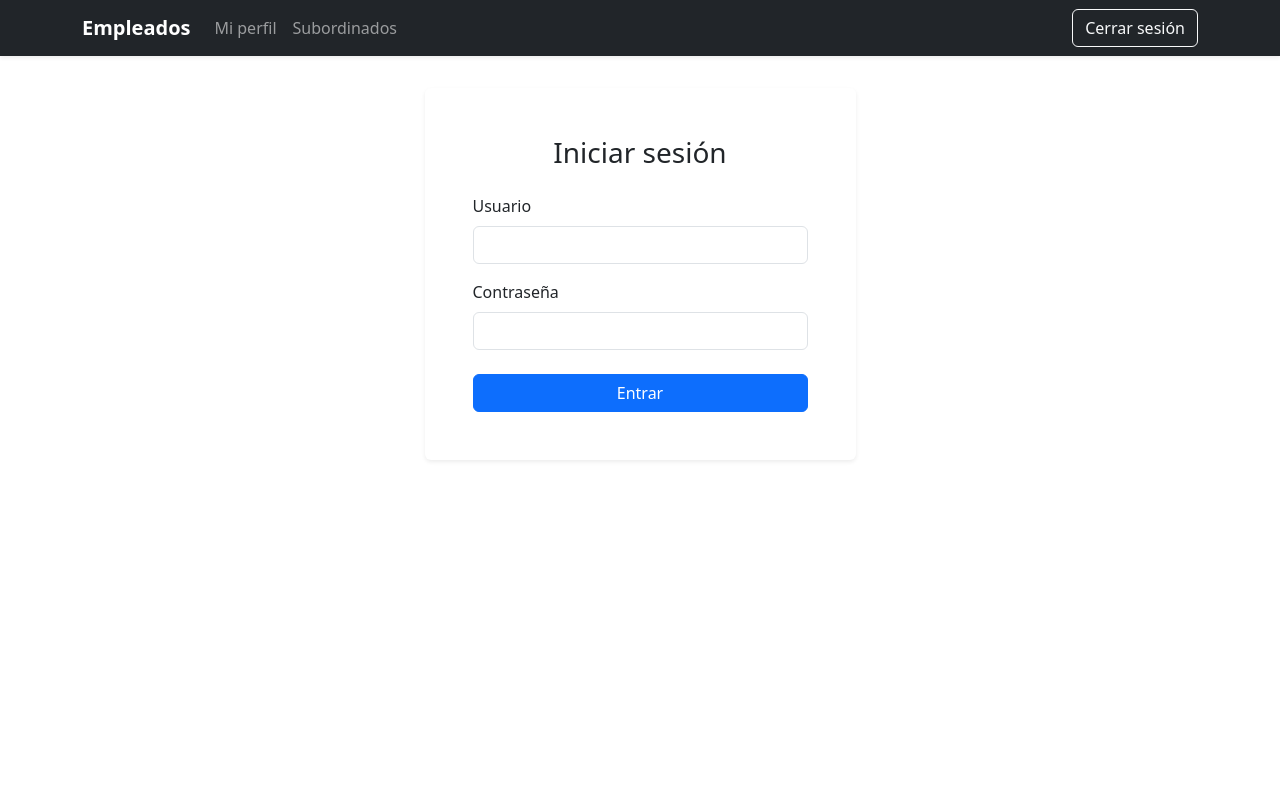
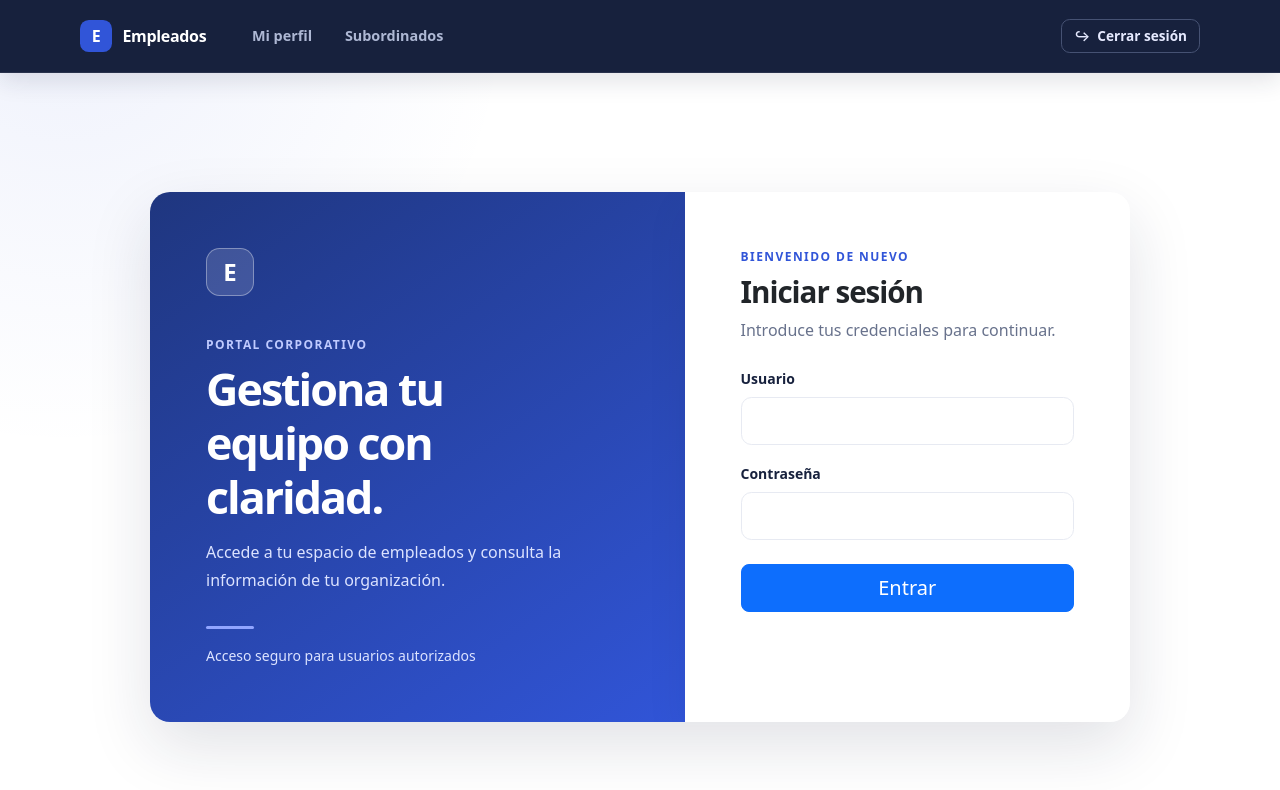
Before and after one commit to Gonzalo-Rew/angularempleadosseguridad, an Angular app: page /login in a window 1280 px wide. Shown: the top 790 px of the page. Built offline with nearby package versions, Linux system fonts and the light colour scheme; sample sign-in values are in the browser's storage.

Commit message:
feat: polish styles with Bootstrap

```diff
--- a/src/app/components/login-component/login-component.css
+++ b/src/app/components/login-component/login-component.css
@@ -0,0 +1,133 @@
+.login-page {
+  display: grid;
+  min-height: calc(100vh - 2rem);
+  align-items: center;
+  padding: 2rem 1rem;
+}
+
+.login-layout {
+  display: grid;
+  grid-template-columns: minmax(0, 0.9fr) minmax(22rem, 0.75fr);
+  width: min(980px, 100%);
+  margin: 0 auto;
+  overflow: hidden;
+  border-radius: 1.25rem;
+  background: var(--app-surface);
+  box-shadow: 0 1.5rem 4rem rgba(23, 33, 61, 0.13);
+}
+
+.login-intro {
+  display: flex;
+  flex-direction: column;
+  justify-content: center;
+  padding: 3.5rem;
+  color: #fff;
+  background: linear-gradient(145deg, #1f367f, #3155d8);
+}
+
+.brand-mark {
+  display: grid;
+  width: 3rem;
+  height: 3rem;
+  margin-bottom: 2.5rem;
+  place-items: center;
+  border: 1px solid rgba(255, 255, 255, 0.35);
+  border-radius: 0.85rem;
+  background: rgba(255, 255, 255, 0.14);
+  font-size: 1.5rem;
+  font-weight: 800;
+}
+
+.login-intro .page-eyebrow {
+  color: #bfcaff;
+}
+
+.login-intro h1 {
+  max-width: 20rem;
+  margin-bottom: 1rem;
+  font-size: clamp(2rem, 4vw, 2.8rem);
+  font-weight: 750;
+  letter-spacing: -0.045em;
+}
+
+.intro-copy {
+  max-width: 24rem;
+  margin-bottom: 2rem;
+  color: #dce3ff;
+  line-height: 1.7;
+}
+
+.intro-rule {
+  width: 3rem;
+  height: 0.2rem;
+  margin-bottom: 1rem;
+  border-radius: 1rem;
+  background: #91a5ff;
+}
+
+.login-intro small {
+  color: #dce3ff;
+}
+
+.login-card {
+  border: 0;
+  border-radius: 0;
+}
+
+.login-card-body {
+  padding: 3.5rem;
+}
+
+.login-title {
+  margin-bottom: 0.5rem;
+  font-size: 1.85rem;
+  font-weight: 750;
+  letter-spacing: -0.035em;
+}
+
+.form-label {
+  color: var(--app-ink);
+  font-size: 0.875rem;
+  font-weight: 650;
+}
+
+.form-control {
+  border-color: var(--app-border);
+  border-radius: 0.65rem;
+}
+
+.form-control:focus {
+  border-color: var(--app-primary);
+  box-shadow: 0 0 0 0.25rem rgba(49, 85, 216, 0.14);
+}
+
+@media (max-width: 767.98px) {
+  .login-page {
+    min-height: 100vh;
+    padding: 1rem;
+  }
+
+  .login-layout {
+    display: block;
+  }
+
+  .login-intro {
+    padding: 2rem;
+  }
+
+  .brand-mark {
+    margin-bottom: 1.5rem;
+  }
+
+  .login-intro h1 {
+    font-size: 2rem;
+  }
+
+  .intro-copy {
+    margin-bottom: 1.25rem;
+  }
+
+  .login-card-body {
+    padding: 2rem;
+  }
+}
--- a/src/app/components/login-component/login-component.html
+++ b/src/app/components/login-component/login-component.html
@@ -1,31 +1,45 @@
-<main class="page-container">
-  <div class="row justify-content-center">
-    <div class="col-12 col-sm-10 col-md-7 col-lg-5">
-      <div class="card border-0 shadow-sm">
-        <div class="card-body p-4 p-md-5">
-          <h1 class="h3 mb-4 text-center">Iniciar sesión</h1>
+<main class="login-page">
+  <div class="login-layout">
+    <section class="login-intro">
+      <div class="brand-mark" aria-hidden="true">E</div>
+      <p class="page-eyebrow">Portal corporativo</p>
+      <h1>Gestiona tu equipo con claridad.</h1>
+      <p class="intro-copy">Accede a tu espacio de empleados y consulta la información de tu organización.</p>
+      <div class="intro-rule"></div>
+      <small>Acceso seguro para usuarios autorizados</small>
+    </section>
+
+    <section class="surface-card login-card" aria-labelledby="login-title">
+      <div class="login-card-body">
+        <div class="mb-4">
+          <p class="page-eyebrow">Bienvenido de nuevo</p>
+          <h2 class="login-title" id="login-title">Iniciar sesión</h2>
+          <p class="page-subtitle">Introduce tus credenciales para continuar.</p>
+        </div>
 
         <form (ngSubmit)="login()">
           <div class="mb-3">
             <label class="form-label" for="username">Usuario</label>
-              <input class="form-control" type="text" id="username" name="username"
+            <input class="form-control form-control-lg" type="text" id="username" name="username"
               [(ngModel)]="credenciales.userName" required />
           </div>
 
           <div class="mb-4">
             <label class="form-label" for="password">Contraseña</label>
-              <input class="form-control" type="password" id="password" name="password"
+            <input class="form-control form-control-lg" type="password" id="password" name="password"
               [(ngModel)]="credenciales.password" required />
           </div>
 
           @if (mensajeError) {
-              <div class="alert alert-danger" role="alert">{{ mensajeError }}</div>
+            <div class="alert alert-danger d-flex align-items-center gap-2" role="alert">
+              <span aria-hidden="true">!</span>
+              <span>{{ mensajeError }}</span>
+            </div>
           }
 
-            <button class="btn btn-primary w-100" type="submit">Entrar</button>
+          <button class="btn btn-primary btn-lg w-100" type="submit">Entrar</button>
         </form>
       </div>
-      </div>
-    </div>
+    </section>
   </div>
 </main>
--- a/src/app/components/menu-component/menu-component.css
+++ b/src/app/components/menu-component/menu-component.css
@@ -0,0 +1,95 @@
+.app-navbar {
+  position: sticky;
+  z-index: 10;
+  top: 0;
+  border-bottom: 1px solid rgba(255, 255, 255, 0.08);
+  color: #fff;
+  background: #17213d;
+  box-shadow: 0 0.5rem 1.5rem rgba(23, 33, 61, 0.12);
+}
+
+.navbar-inner {
+  display: flex;
+  width: min(1120px, calc(100% - 2rem));
+  min-height: 4.5rem;
+  margin: 0 auto;
+  align-items: center;
+  gap: 2rem;
+}
+
+.app-brand {
+  display: inline-flex;
+  align-items: center;
+  gap: 0.65rem;
+  color: #fff;
+  font-weight: 750;
+  letter-spacing: -0.02em;
+  text-decoration: none;
+}
+
+.brand-icon {
+  display: grid;
+  width: 2rem;
+  height: 2rem;
+  place-items: center;
+  border-radius: 0.55rem;
+  color: #fff;
+  background: var(--app-primary);
+  font-weight: 800;
+}
+
+.app-nav {
+  display: flex;
+  flex-direction: row;
+  gap: 0.35rem;
+}
+
+.app-nav .nav-link {
+  padding: 0.55rem 0.85rem;
+  border-radius: 0.5rem;
+  color: #aeb8d4;
+  font-size: 0.9rem;
+  font-weight: 600;
+}
+
+.app-nav .nav-link:hover,
+.app-nav .nav-link.active {
+  color: #fff;
+  background: rgba(255, 255, 255, 0.1);
+}
+
+.btn-logout {
+  display: inline-flex;
+  align-items: center;
+  gap: 0.45rem;
+  border: 1px solid #465273;
+  border-radius: 0.55rem;
+  color: #e6eaff;
+  font-size: 0.85rem;
+  font-weight: 600;
+}
+
+.btn-logout:hover {
+  border-color: #8392bd;
+  color: #fff;
+  background: rgba(255, 255, 255, 0.08);
+}
+
+@media (max-width: 575.98px) {
+  .navbar-inner {
+    width: calc(100% - 1.5rem);
+    min-height: 4rem;
+    flex-wrap: wrap;
+    gap: 0.5rem;
+    padding: 0.7rem 0;
+  }
+
+  .app-nav {
+    order: 3;
+    width: 100%;
+  }
+
+  .btn-logout {
+    margin-left: auto;
+  }
+}
--- a/src/app/components/menu-component/menu-component.html
+++ b/src/app/components/menu-component/menu-component.html
@@ -1,13 +1,19 @@
 @if (isAuthenticated()) {
-  <nav class="navbar navbar-expand-lg bg-dark navbar-dark shadow-sm">
-    <div class="container">
-      <a class="navbar-brand fw-semibold" [routerLink]="'/perfil'">Empleados</a>
-      <div class="navbar-nav">
+  <nav class="app-navbar">
+    <div class="navbar-inner">
+      <a class="navbar-brand app-brand" [routerLink]="'/perfil'">
+        <span class="brand-icon" aria-hidden="true">E</span>
+        <span>Empleados</span>
+      </a>
+      <div class="navbar-nav app-nav">
         <a class="nav-link" [routerLink]="'/perfil'" routerLinkActive="active"
           [routerLinkActiveOptions]="{ exact: true }">Mi perfil</a>
         <a class="nav-link" [routerLink]="'/subordinados'" routerLinkActive="active">Subordinados</a>
       </div>
-      <button class="btn btn-outline-light ms-auto" (click)="logout()">Cerrar sesión</button>
+      <button class="btn btn-logout ms-auto" (click)="logout()">
+        <span aria-hidden="true">↪</span>
+        Cerrar sesión
+      </button>
     </div>
   </nav>
 }
--- a/src/app/components/mi-perfil-component/mi-perfil-component.css
+++ b/src/app/components/mi-perfil-component/mi-perfil-component.css
@@ -0,0 +1,63 @@
+.profile-card {
+  overflow: hidden;
+}
+
+.profile-header {
+  display: flex;
+  align-items: center;
+  gap: 1rem;
+  padding: 1.5rem 2rem;
+  border-bottom: 1px solid var(--app-border);
+}
+
+.profile-avatar {
+  display: grid;
+  width: 3.25rem;
+  height: 3.25rem;
+  place-items: center;
+  border-radius: 1rem;
+  color: var(--app-primary);
+  background: #e9edff;
+  font-size: 0.85rem;
+  font-weight: 800;
+}
+
+.profile-label,
+.detail-label {
+  margin: 0 0 0.25rem;
+  color: var(--app-muted);
+  font-size: 0.75rem;
+  font-weight: 650;
+  letter-spacing: 0.04em;
+  text-transform: uppercase;
+}
+
+.profile-heading {
+  margin: 0;
+  font-size: 1.15rem;
+  font-weight: 700;
+}
+
+.profile-details {
+  display: grid;
+  grid-template-columns: repeat(2, minmax(0, 1fr));
+  gap: 1.5rem 2rem;
+  padding: 2rem;
+}
+
+.detail-value {
+  display: block;
+  font-weight: 650;
+}
+
+@media (max-width: 575.98px) {
+  .profile-header,
+  .profile-details {
+    padding: 1.25rem;
+  }
+
+  .profile-details {
+    grid-template-columns: 1fr;
+    gap: 1.15rem;
+  }
+}
--- a/src/styles.css
+++ b/src/styles.css
@@ -1,9 +1,72 @@
+:root {
+  --app-primary: #3155d8;
+  --app-primary-dark: #233ea9;
+  --app-ink: #17213d;
+  --app-muted: #68728c;
+  --app-surface: #ffffff;
+  --app-background: #f5f7fb;
+  --app-border: #e7eaf2;
+}
+
 body {
-  background-color: #f8f9fa;
+  min-width: 320px;
+  color: var(--app-ink);
+  background:
+    radial-gradient(circle at 5% 0%, rgba(49, 85, 216, 0.08), transparent 28rem),
+    var(--app-background);
+  font-family: Inter, ui-sans-serif, system-ui, -apple-system, BlinkMacSystemFont, "Segoe UI", sans-serif;
 }
 
 .page-container {
-  max-width: 1100px;
+  width: min(1120px, calc(100% - 2rem));
   margin: 0 auto;
-  padding: 2rem 1rem;
+  padding: 3rem 0 4rem;
 }
+
+.page-heading {
+  margin-bottom: 2rem;
+}
+
+.page-eyebrow {
+  margin-bottom: 0.5rem;
+  color: var(--app-primary);
+  font-size: 0.75rem;
+  font-weight: 700;
+  letter-spacing: 0.12em;
+  text-transform: uppercase;
+}
+
+.page-title {
+  margin-bottom: 0.5rem;
+  font-size: clamp(1.75rem, 3vw, 2.25rem);
+  font-weight: 750;
+  letter-spacing: -0.035em;
+}
+
+.page-subtitle {
+  margin: 0;
+  color: var(--app-muted);
+}
+
+.surface-card {
+  border: 1px solid var(--app-border);
+  border-radius: 1rem;
+  background: var(--app-surface);
+  box-shadow: 0 1rem 2.5rem rgba(23, 33, 61, 0.07);
+}
+
+.btn-primary {
+  --bs-btn-bg: var(--app-primary);
+  --bs-btn-border-color: var(--app-primary);
+  --bs-btn-hover-bg: var(--app-primary-dark);
+  --bs-btn-hover-border-color: var(--app-primary-dark);
+  --bs-btn-active-bg: var(--app-primary-dark);
+  --bs-btn-active-border-color: var(--app-primary-dark);
+}
+
+@media (max-width: 575.98px) {
+  .page-container {
+    width: min(100% - 1.5rem, 1120px);
+    padding: 2rem 0 3rem;
+  }
+}
```
Also changed, not shown: src/app/components/mi-perfil-component/mi-perfil-component.html (+34 -24 lines), src/app/components/subordinados-component/subordinados-component.css (+110 -0 lines), src/app/components/subordinados-component/subordinados-component.html (+22 -7 lines). Lines whose indentation alone changed are shown as unchanged.
